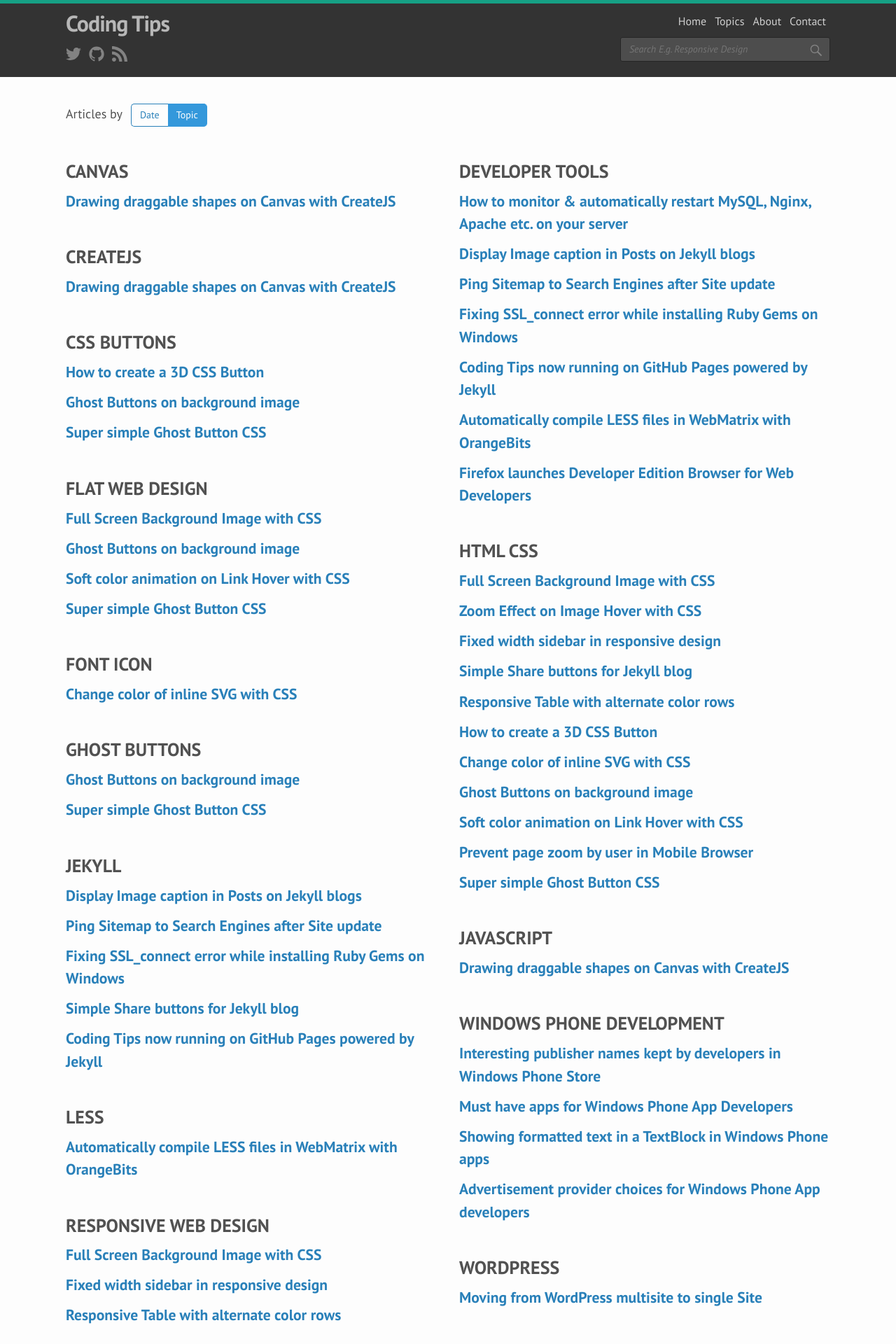
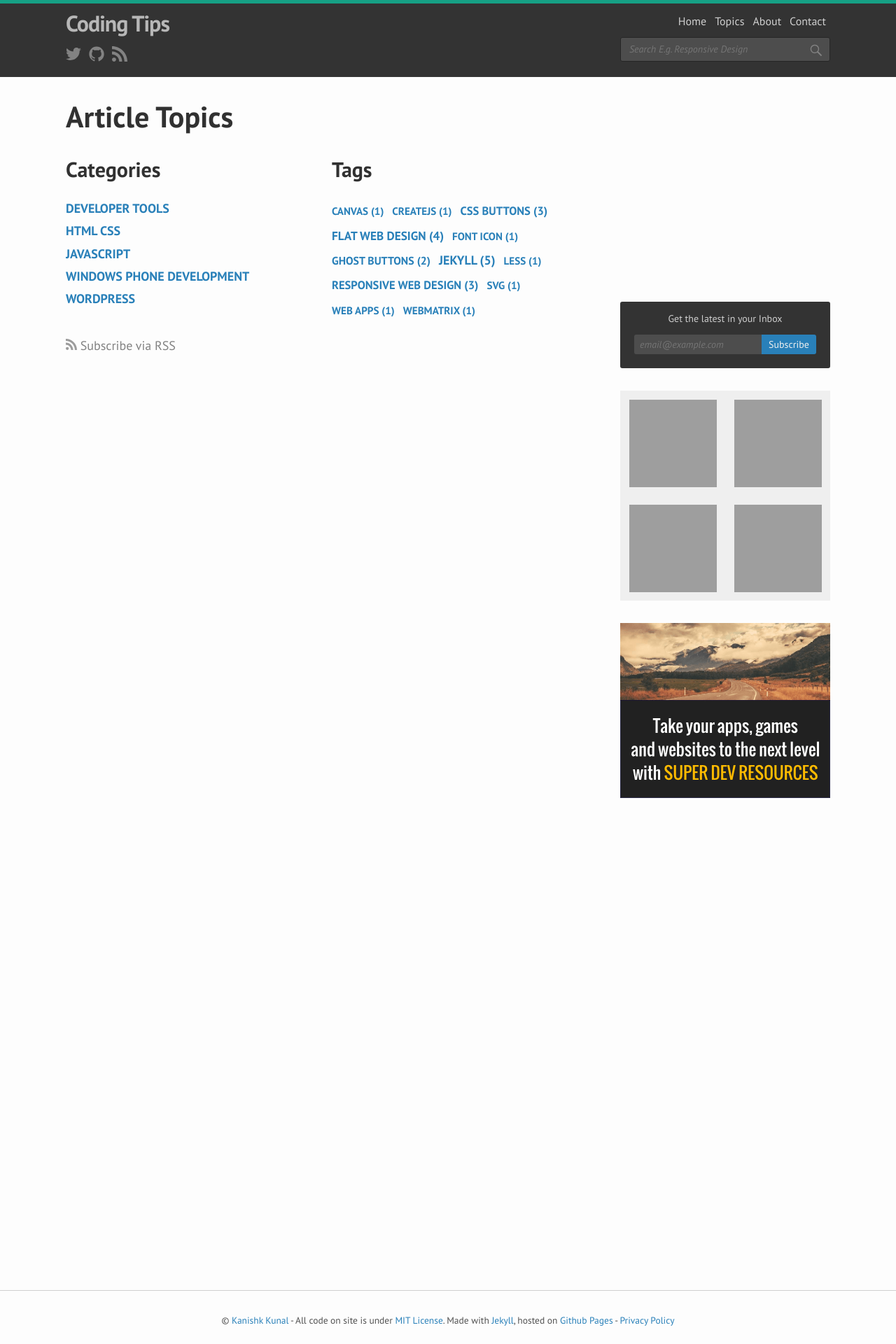
Before and after one commit to jastew/codingtips.kanishkkunal.in, a Jekyll site: the page built from topics.html, in a window 1280 px wide. Shown: the top 1920 px of the page at 70% size. Built offline with Jekyll 4.4.1, drawn with Linux system fonts in a browser that asks for light colours; some of the changed text lies outside the part shown; grey boxes are pictures that could not be loaded.

Commit message:
Topics page

```diff
--- a/_sass/_layout.scss
+++ b/_sass/_layout.scss
@@ -149,14 +149,21 @@
     }
 }
 
-.post-topic {
-    text-transform: uppercase;
-    margin-top: $spacing-unit / 2;
-    margin-bottom: $spacing-unit / 3;
+#home-topics {
+    h3.post-topic {
+        text-transform: uppercase;
+        margin-bottom: $spacing-unit / 3;
+        font-size: $base-font-size;
+        color: $text-color;
+        display: block;
+    }
 
-    color: $text-color;
-    display:inline-block;
+    h3.site-tag {
+        display: inline-block;
+        margin-right: 12px;
+    }
 }
+
 
 .post-meta {
     font-size: $small-font-size;
@@ -349,14 +356,6 @@
     }
 }
 
-.home-page-heading {
-    padding-top: 6px;
-
-    .ghost-button-group {
-        margin-left: 12px;
-    }
-}
-
 /* Subscribe box */
 #subscribe-box {
     background: $nav-color;
--- a/topics.html
+++ b/topics.html
@@ -1,51 +1,31 @@
 ---
-layout: default
-title: Articles by Topic
+layout: page-sidebar
+title: Article Topics
 permalink: /topics/
-description: Coding Tips articles by topic - HTML-CSS, JavaScript, Canvas, Flat Web Design, Responsive Web design, Developer Tools, CSS Buttons & more.
+description: Coding Tips article topics - HTML-CSS, JavaScript, Canvas, Flat Web Design, Responsive Web design, Developer Tools, CSS Buttons & more.
 ---
 
 <div id="home-topics" class="home">
 
-    <p class="home-page-heading">Articles by<span class="ghost-button-group"><a class="ghost-button ghost-button-small" href="/">Date</a><a class="ghost-button ghost-button-small active" href="/topics/">Topic</a></span></p>
     <div class="grid">
         <div class="grid-col grid-col-half">
-            {% capture tags %}
-            {% for tag in site.tags %}
-                {{ tag[0] | slugify }}
-            {% endfor %}
-            {% endcapture %}
-            {% assign sortedtags = tags | split:' ' | sort %}
-
-            {% for tag in sortedtags %}
-                <h3 class="post-topic">{{ tag | replace:'-', ' ' }}</h3>
-                <ul class="post-list">
-                {% for post in site.tags[tag] %}
-                <li><a class="post-link" href="{{ post.url | prepend: site.baseurl }}">{{ post.title }}</a></li>
-                {% endfor %}
-                </ul>
+            <h2>Categories</h2>
+            {% assign cats = site.categories | sort %}
+            {% for category in cats %}
+             <h3 class="post-topic"><a href="/category/{{ category[0] | slugify }}/">
+                {{ category[0] | replace:'-', ' ' }}
+            </a></span>
             {% endfor %}
         </div>
+
         <div class="grid-col grid-col-half">
-            {% capture tags %}
-            {% for tag in site.categories %}
-                {{ tag[0] | slugify }}
+            <h2>Tags</h2>
+            {% assign tags = site.tags | sort %}
+            {% for tag in tags %}
+             <h3 class="post-topic site-tag"><a href="/tag/{{ tag[0] | slugify }}/" style="font-size: {{ tag | last | size  |  times: 4 | plus: 80  }}%">
+                {{ tag[0] | replace:'-', ' ' }} ({{ tag | last | size }})
+            </a></span>
             {% endfor %}
-            {% endcapture %}
-            {% assign sortedtags = tags | split:' ' | sort %}
-
-            {% for tag in sortedtags %}
-                <h3 class="post-topic">{{ tag | replace:'-', ' ' }}</h3>
-                <ul class="post-list">
-                {% for post in site.categories[tag] %}
-                <li><a class="post-link" href="{{ post.url | prepend: site.baseurl }}">{{ post.title }}</a></li>
-                {% endfor %}
-                </ul>
-            {% endfor %}
-
-            <div class="homepage-ad">
-                {% include sidebar-ad.html %}
-            </div>
         </div>
     </div>
 
```
Also changed, not shown: contact.md (added, +5 -0 lines).
